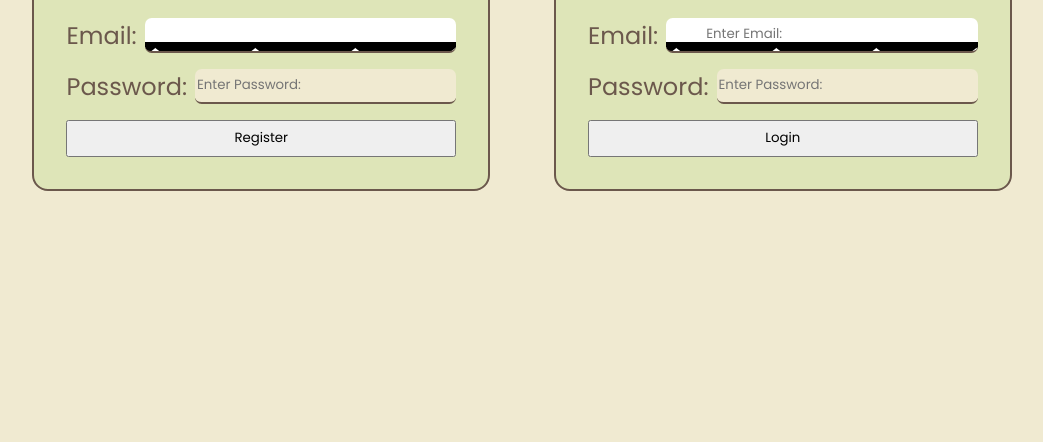
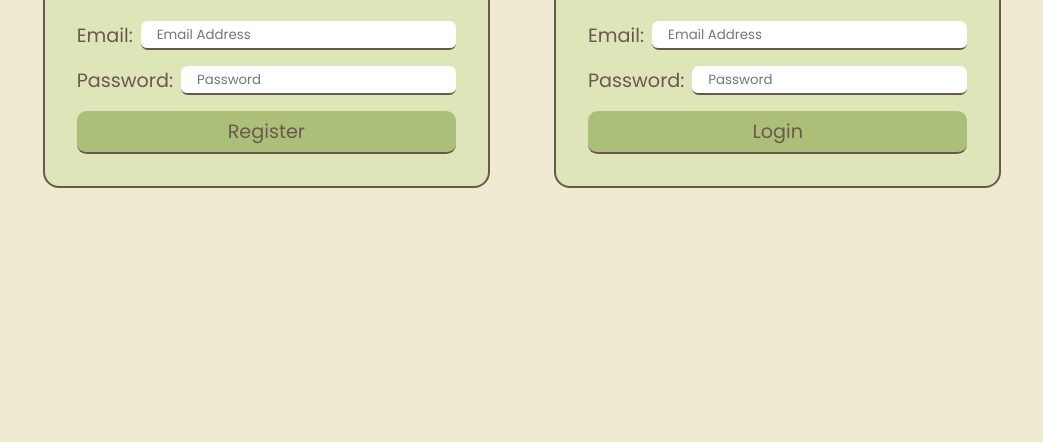
Before and after one commit to lorGR/Login-Register-DB, a website: page public/index.html in a window 1280 px wide. Shown: the part 358-800 px from the top of the page, without its empty margins (118-1161 px from the left). Drawn offline with nearby package versions, Linux system fonts and the light colour scheme; files whose address does not match are found by name.

Commit message:
Styled Login Register Boxes

```diff
--- a/public/index.html
+++ b/public/index.html
@@ -21,24 +21,24 @@
         <form onsubmit="handleRegister(event)">
             <h2>Register</h2>
             <div class="email">
-                <label for="email">Email:</label>
-                <input type="email" name="email" placeholder="">
+                <label for="emailRegister">Email:</label>
+                <input type="email" name="email" id="emailRegister" placeholder="Email Address">
             </div>
             <div class="password">
-                <label for="password">Password:</label>
-                <input type="password" name="password" placeholder="Enter Password:">
+                <label for="passwordRegister">Password:</label>
+                <input type="password" name="password" id="passwordRegister" placeholder="Password">
             </div>
             <button type="submit">Register</button>
         </form>
-        <form onsubmit="handleRegister(event)">
+        <form onsubmit="handleLogin(event)">
             <h2>Login</h2>
             <div class="email">
-                <label for="email">Email:</label>
-                <input type="email" name="email" placeholder="Enter Email:">
+                <label for="emailLogin">Email:</label>
+                <input type="email" name="email" id="emailLogin" placeholder="Email Address">
             </div>
             <div class="password">
-                <label for="password">Password:</label>
-                <input type="password" name="password" placeholder="Enter Password:">
+                <label for="passwordLogin">Password:</label>
+                <input type="password" name="password" id="passwordLogin" placeholder="Password">
             </div>
             <button type="submit">Login</button>
         </form>
--- a/public/index.scss
+++ b/public/index.scss
@@ -38,7 +38,8 @@ body {
                 gap: .5em;
             }
             label{
-                font-size: 1.5rem;
+                font-size: 1.2rem;
+                user-select: none;
             }
             input,input:focus{
                 outline: none;
@@ -46,16 +47,21 @@ body {
                 border: none;
                 border-bottom: 2px solid var(--dark-brown);
                 border-radius: .5em;
-                background-color: var(--very-light-green);
-            }
-            input[type=email]{
-                background-color: white;
-                background-image: url('../assets/images/icons/icons8-mail-100.png');
-                background-position: 10px 10px;
-                padding-left: 40px;
+                padding-left: 1.2em;
             }
             button{
-                padding: .5em;
+                color: var(--dark-brown);
+                border: none;
+                border-bottom: 2px solid var(--dark-brown);
+                border-radius: .5em;
+                padding: .3em;
+                font-size: 1.2rem;
+                background-color: var(--dark-green);
+                transition: background-color .25s ease-in-out;
+            }
+            button:hover{
+                cursor: pointer;
+                background-color: var(--very-light-green);
             }
         }
     }
```
Also changed, not shown: assets/images/icons/icon0-vector-461-01.jpg (added), assets/images/icons/icons8-mail-100.png (deleted), public/dist/index.css.
